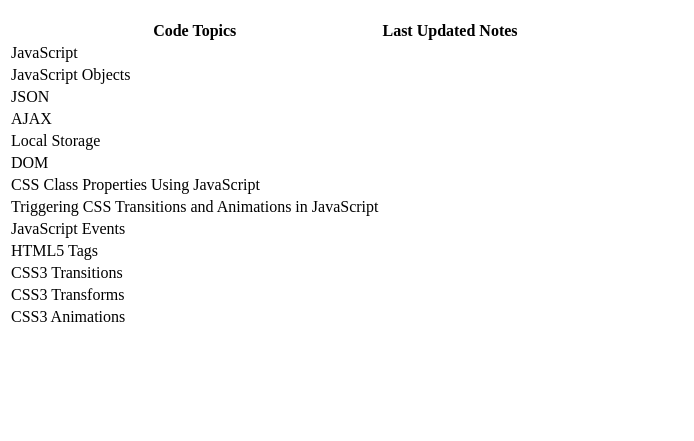
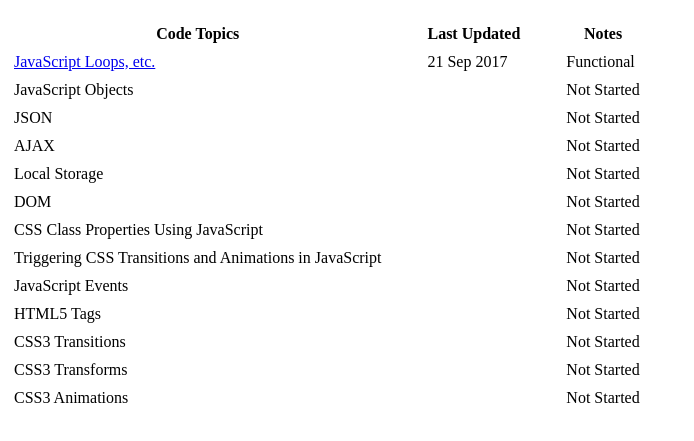
Before and after one commit to carleski-benjamin/byui-cit261, a plain HTML site: page index.html in a window 1280 px wide. Shown: the part 61-502 px from the top of the page, without its empty margins (0-694 px from the left). Drawn offline with Linux system fonts and the light colour scheme.

Commit message:
Add JavaScriptLoops

```diff
--- a/index.html
+++ b/index.html
@@ -2,6 +2,9 @@
 <html>
 	<head>
 		<title>CIT 261 Portfolio</title>
+		<style>
+td, th { padding: 4px 40px 4px 4px; }
+		</style>
 	</head>
 	<body>
 		<h1>CIT 261 Portfolio for Benjamin Carleski</h1>
@@ -12,69 +15,69 @@
 				<th>Notes</th>
 			</tr>
 			<tr>
-				<td>JavaScript</td>
-				<td>&nbsp;</td>
-				<td>&nbsp;</td>
+				<td><a href="JavaScriptLoops">JavaScript Loops, etc.</a></td>
+				<td>21 Sep 2017</td>
+				<td>Functional</td>
 			</tr>
 			<tr>
 				<td>JavaScript Objects</td>
 				<td>&nbsp;</td>
-				<td>&nbsp;</td>
+				<td>Not Started</td>
 			</tr>
 			<tr>
 				<td>JSON</td>
 				<td>&nbsp;</td>
-				<td>&nbsp;</td>
+				<td>Not Started</td>
 			</tr>
 			<tr>
 				<td>AJAX</td>
 				<td>&nbsp;</td>
-				<td>&nbsp;</td>
+				<td>Not Started</td>
 			</tr>
 			<tr>
 				<td>Local Storage</td>
 				<td>&nbsp;</td>
-				<td>&nbsp;</td>
+				<td>Not Started</td>
 			</tr>
 			<tr>
 				<td>DOM</td>
 				<td>&nbsp;</td>
-				<td>&nbsp;</td>
+				<td>Not Started</td>
 			</tr>
 			<tr>
 				<td>CSS Class Properties Using JavaScript</td>
 				<td>&nbsp;</td>
-				<td>&nbsp;</td>
+				<td>Not Started</td>
 			</tr>
 			<tr>
 				<td>Triggering CSS Transitions and Animations in JavaScript</td>
 				<td>&nbsp;</td>
-				<td>&nbsp;</td>
+				<td>Not Started</td>
 			</tr>
 			<tr>
 				<td>JavaScript Events</td>
 				<td>&nbsp;</td>
-				<td>&nbsp;</td>
+				<td>Not Started</td>
 			</tr>
 			<tr>
 				<td>HTML5 Tags</td>
 				<td>&nbsp;</td>
-				<td>&nbsp;</td>
+				<td>Not Started</td>
 			</tr>
 			<tr>
 				<td>CSS3 Transitions</td>
 				<td>&nbsp;</td>
-				<td>&nbsp;</td>
+				<td>Not Started</td>
 			</tr>
 			<tr>
 				<td>CSS3 Transforms</td>
 				<td>&nbsp;</td>
-				<td>&nbsp;</td>
+				<td>Not Started</td>
 			</tr>
 			<tr>
 				<td>CSS3 Animations</td>
 				<td>&nbsp;</td>
-				<td>&nbsp;</td>
+				<td>Not Started</td>
 			</tr>
 		</table>
 	</body>
```
Also changed, not shown: JavaScriptLoops/Index.html (added, +13 -0 lines), JavaScriptLoops/Index.js (added, +43 -0 lines).
